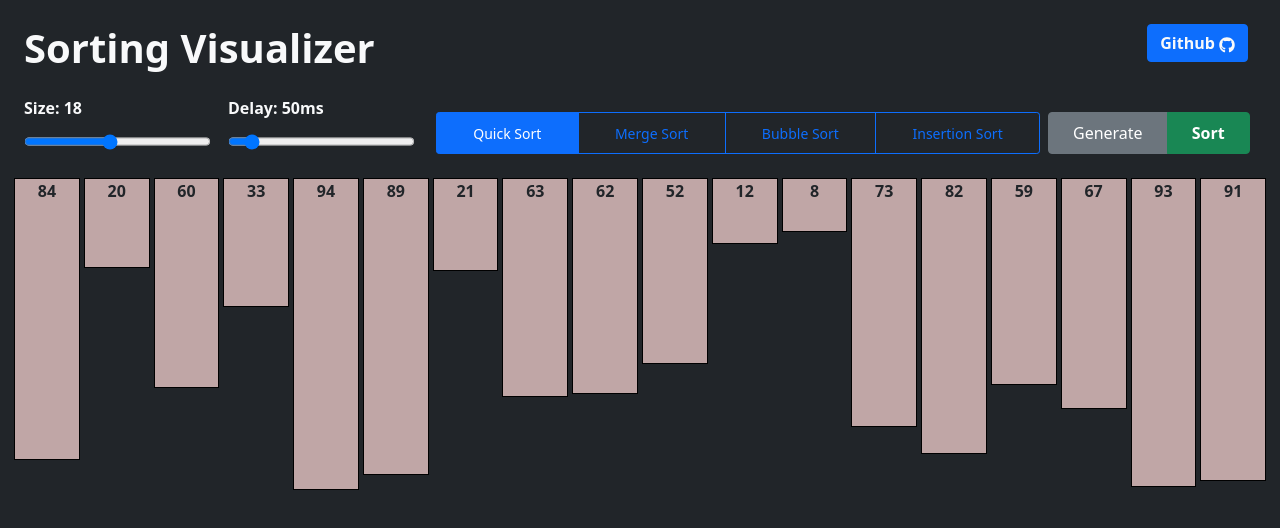
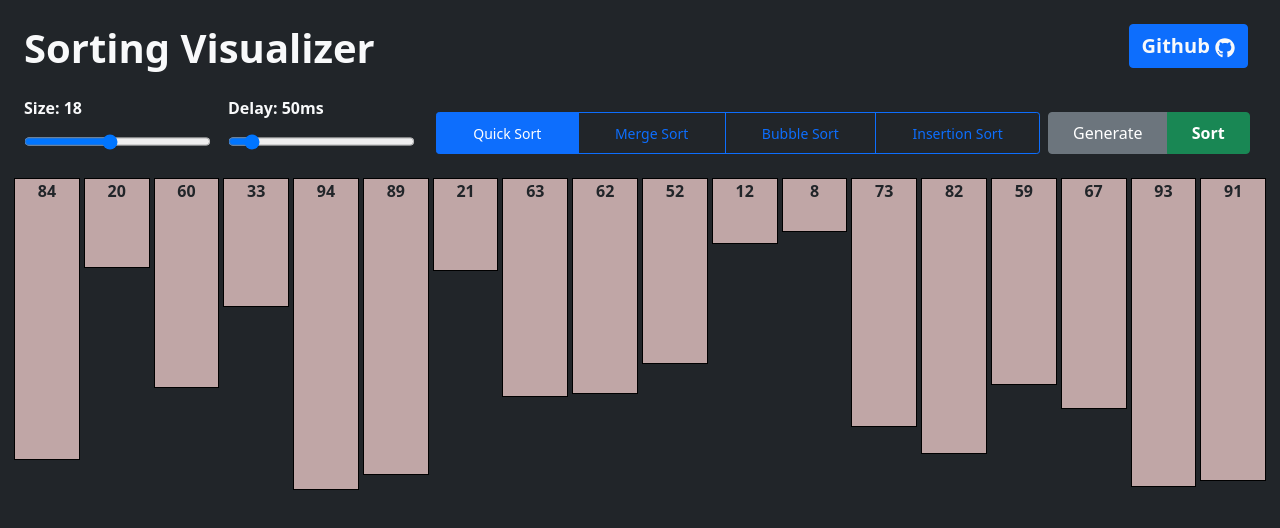
Before and after one commit to mohit718/Visualizer, a React (Create React App) app: page / in a window 1280 px wide. Shown: the top 528 px of the page. Built offline with nearby package versions, Linux system fonts and the light colour scheme.

Commit message:
increased github icon size

```diff
--- a/src/SortingVisualizer/NavBar.jsx
+++ b/src/SortingVisualizer/NavBar.jsx
@@ -50,7 +50,7 @@ export default function NavBar({
           <h2 className="col-8 text-light fs-1 fw-bold text-nowrap text-start">Sorting Visualizer</h2>
           <div className="col-4 text-end">
           <button
-            className="btn btn-primary text-light fw-bold"
+            className="btn btn-primary text-light fw-bold fs-5"
             onClick={() =>
               window.open("https://github.com/mohit718/Visualizer", "_blank")
             }
```
